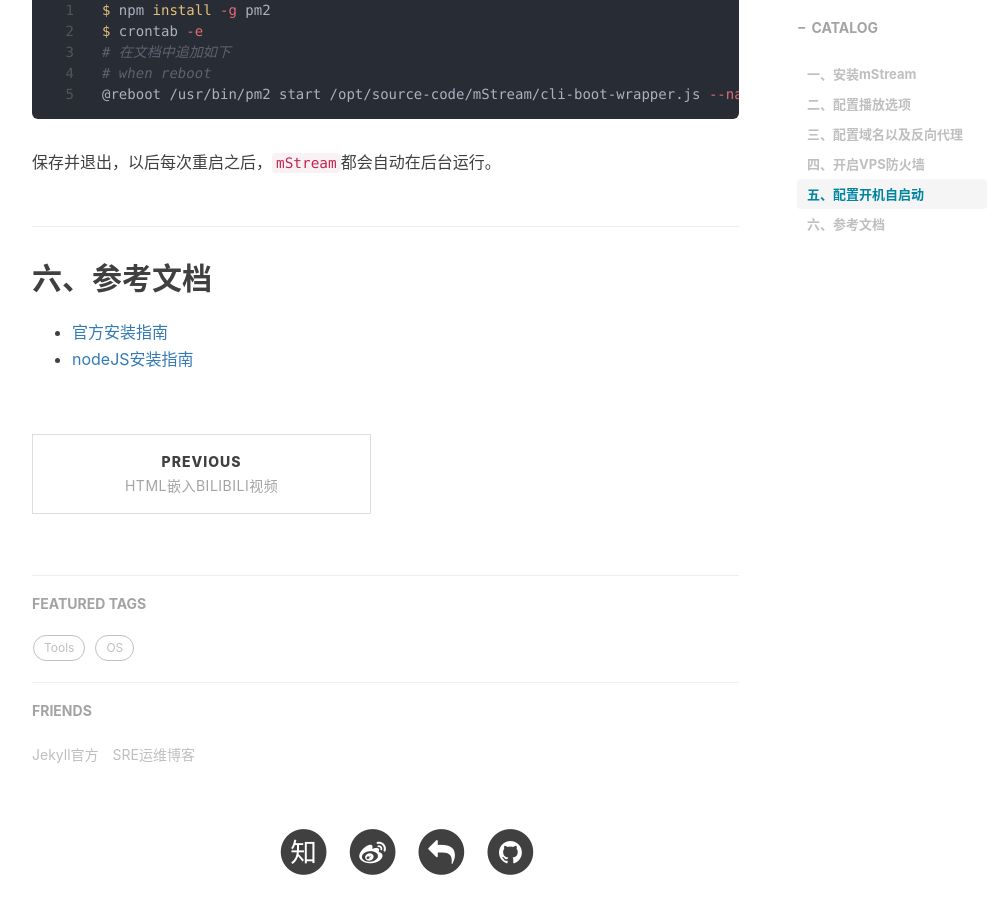
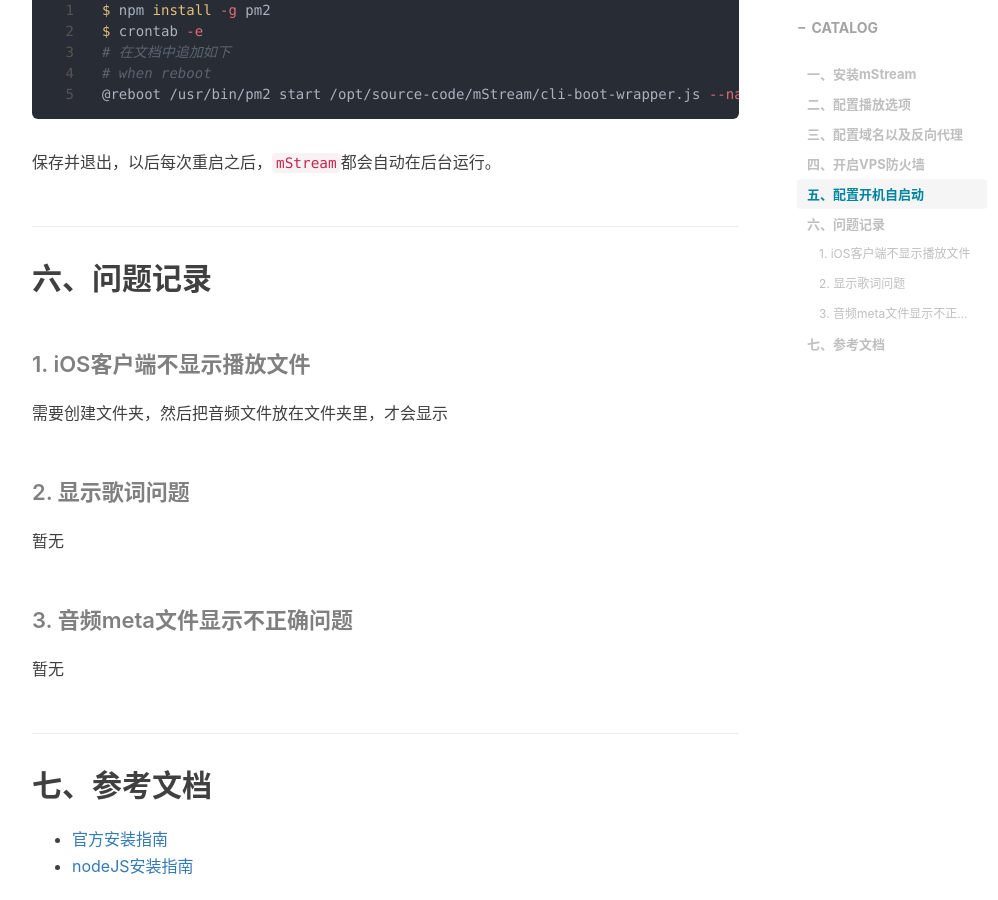
Before and after one commit to mffan0922/blog, a Jekyll site: the page built from _posts/2022-05-15-mstream.md, in a window 1280 px wide and 900 px high, scrolled down 3978 px. Shown: the whole window, without its empty margins (233-1231 px from the left). Built offline with Jekyll 4.4.1, drawn with Linux system fonts in a browser that asks for light colours.

Commit message:
[nodify]: known issues

```diff
--- a/_posts/2022-05-15-mstream.md
+++ b/_posts/2022-05-15-mstream.md
@@ -83,9 +83,21 @@ $ crontab -e
 
 保存并退出，以后每次重启之后，`mStream`都会自动在后台运行。
 
+## 六、问题记录
 
+#### 1. iOS客户端不显示播放文件
 
-## 六、参考文档
+需要创建文件夹，然后把音频文件放在文件夹里，才会显示
+
+#### 2. 显示歌词问题
+
+暂无
+
+#### 3. 音频meta文件显示不正确问题
+
+暂无
+
+## 七、参考文档
 
 - [官方安装指南](https://github.com/IrosTheBeggar/mStream/blob/master/docs/install.md)
 - [nodeJS安装指南](https://github.com/nodesource/distributions/blob/master/README.md)
```
